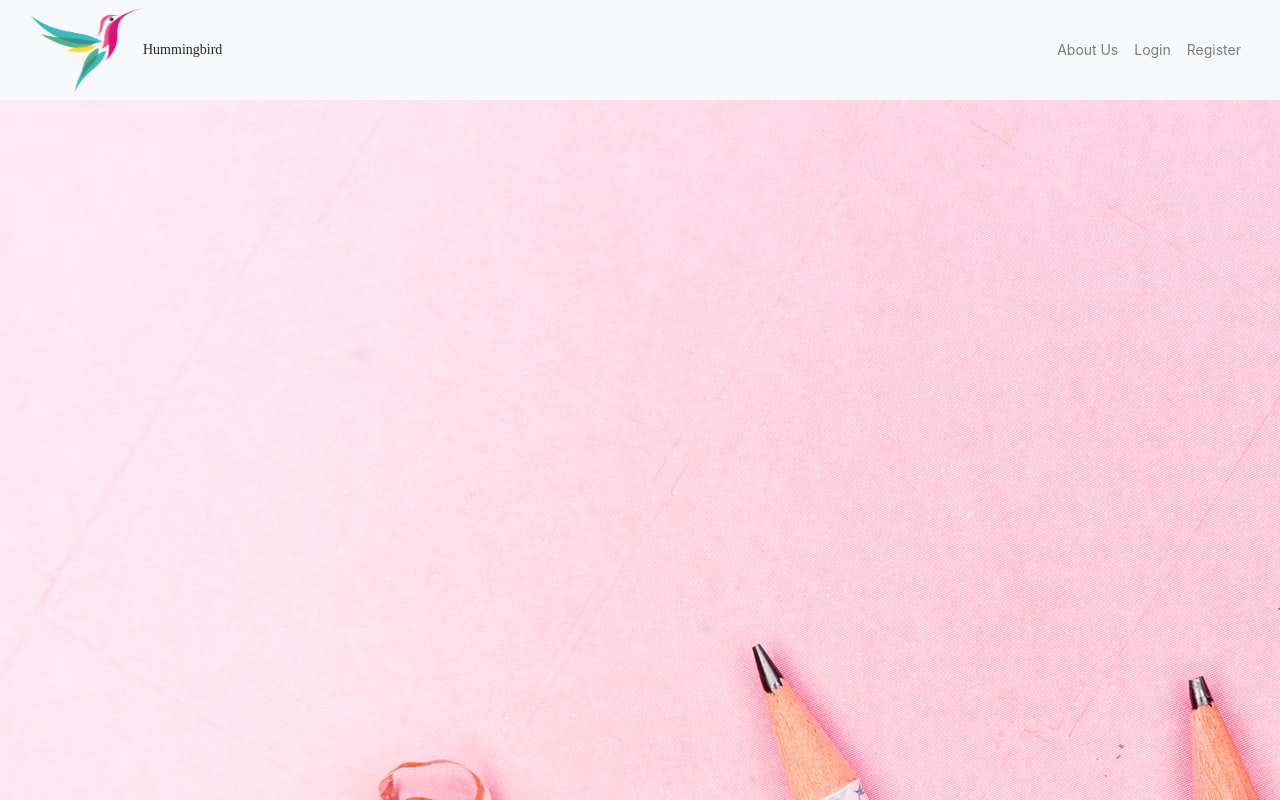
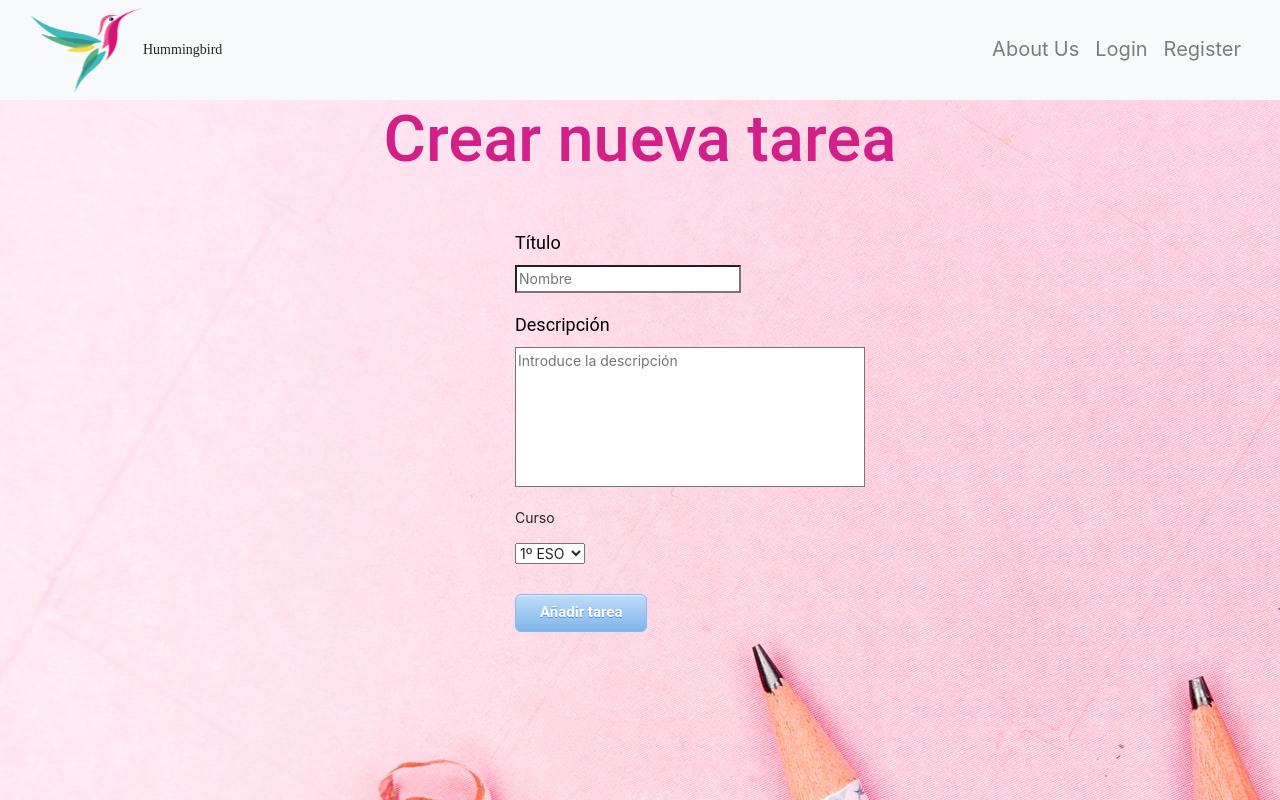
Before and after one commit to esanchezblanca/HummingbirdF, a React (Create React App) app: page /task in a window 1280 px wide. Built offline with nearby package versions, Linux system fonts and the light colour scheme.

Commit message:
creada página añadir tareas y segunda barra

```diff
--- a/src/App.js
+++ b/src/App.js
@@ -9,6 +9,8 @@ import About from './containers/About/About';
 import Login from './containers/Login/Login';
 import Register from './containers/Register/Register';
 import Dashboard from './containers/Dashboard/Dashboard';
+import Task from './containers/Task/Task';
+import Profile from './containers/Profile/Profile';
 
 function App() {
   return (
@@ -21,6 +23,8 @@ function App() {
         <Route path="/login" component={Login}/>
         <Route path="/register" component={Register}/>
         <Route path="/dashboard" component={Dashboard}/>
+        <Route path="/task" component={Task}/>
+        <Route path="/profile" component={Profile}/>
       </Router>
   );
 }
--- /dev/null
+++ b/src/components/Taskbar/Taskbar.css
@@ -0,0 +1,3 @@
+.nav-button{
+    font-size: 20px;
+}
--- /dev/null
+++ b/src/components/Taskbar/Taskbar.jsx
@@ -0,0 +1,28 @@
+import React, { Component } from 'react';
+import './Taskbar.css'
+
+import { Link } from 'react-router-dom';
+
+export default class Taskbar extends Component {
+    render() {
+        return (
+
+            <nav className="navbar navbar-expand-lg navbar-dark bg-dark">
+                <div className="collapse navbar-collapse" id="navbarNav">
+                    <ul className="navbar-nav ml-auto">
+                        <li className="nav-button">
+
+                            <a className="nav-link" href="/task">Añadir tarea</a>
+                        </li>
+                        <li className="nav-button">
+                            <a className="nav-link" href="/profile">Ver perfil</a>
+                        </li>
+
+
+                    </ul>
+                </div>
+            </nav>
+
+        )
+    }
+}
--- a/src/containers/Dashboard/Dashboard.jsx
+++ b/src/containers/Dashboard/Dashboard.jsx
@@ -4,6 +4,7 @@ import "./Dashboard.css";
 import axios from 'axios';
 import { useHistory } from 'react-router-dom';
 
+import Taskbar from '../../components/Taskbar/Taskbar';
 
 
 export default class Dashboard extends Component {
@@ -38,6 +39,7 @@ export default class Dashboard extends Component {
     render() {
         return (
             <section>
+                <Taskbar/>
                 <h1>Estas son tus tareas:</h1>
                 { this.state.taskList.map((task) => {
                     return (
@@ -52,5 +54,4 @@ export default class Dashboard extends Component {
                 }
             </section>);
     }
-
 }
--- a/src/containers/Login/Login.jsx
+++ b/src/containers/Login/Login.jsx
@@ -21,7 +21,7 @@ const Login = () => {
         localStorage.setItem('userToken', res.data.token);
         localStorage.setItem('user', res.data.user);
         notification.success({ message: 'Login correcto'})
-        history.push('/home')
+        history.push('/dashboard')
       })
       .catch(err => {
         notification.error({ message: 'Error en el login', description:'No se pudo acceder'})
--- /dev/null
+++ b/src/containers/Task/Task.css
@@ -0,0 +1,70 @@
+.textarea{
+    resize: none;
+    width: 25em;
+    height: 10em;
+}
+
+
+
+
+.container{
+    display: flex;
+    align-items: center;
+    justify-content: center;
+
+
+}
+
+.container div{
+    width: 250px;
+    height: 100%;
+
+}
+
+.labels{
+    display: flex;
+    margin-top: 1em;
+    font-size: 18px;
+    font-family: 'Roboto', sans-serif;
+    color: black;
+}
+
+.title1{
+
+    display: flex;
+    flex-direction: column;
+    align-items: center;
+
+
+    font-size: 65px;
+    font-family: 'Roboto', sans-serif;
+    color: #d32088;
+}
+
+.selector{
+    display: flex;
+    flex-direction: column;
+    margin-top: 1em;
+}
+
+.submitButton{
+    display: flex;
+    margin-top: 2em;
+    margin-right: 1em;
+
+
+    box-shadow:inset 0px 1px 0px 0px #dcecfb;
+	background:linear-gradient(to bottom, #bddbfa 5%, #80b5ea 100%);
+	background-color:#bddbfa;
+	border-radius:6px;
+	border:1px solid #84bbf3;
+	display:inline-block;
+	cursor:pointer;
+	color:#ffffff;
+	font-family: 'Roboto', sans-serif;
+	font-size:15px;
+	font-weight:bold;
+	padding:6px 24px;
+	text-decoration:none;
+	text-shadow:0px 1px 0px #528ecc;
+}
--- /dev/null
+++ b/src/containers/Task/Task.jsx
@@ -0,0 +1,67 @@
+import React from 'react';
+import "./Task.css";
+import axios from 'axios';
+import { notification } from 'antd';
+import 'antd/dist/antd.css';
+import { useHistory } from 'react-router-dom';
+
+
+const Task = () => {
+
+    const history = useHistory();
+    const handleSubmit = async (event) => {
+    try {
+      event.preventDefault();
+      const user = localStorage.getItem('user');
+      const form = event.target;
+      const addTask = {
+        title: form.title.value,
+        description: form.description.value,
+        year_id: form.year_id.value,
+        user_id: user.id
+
+      }
+      await axios.post('https://hummingbirdback.herokuapp.com/api/task', addTask).then(res => {
+        notification.success({ message: 'Tarea añadida'})
+        history.push('/dashboard')
+      })
+      .catch(err => {
+          console.log(err.response)
+        notification.error({ message: 'Error al crear la tarea', description:'No se pudo crear la tarea'})
+      })
+
+    }
+    catch (error) {
+      console.error(error)
+      notification.error({ message: 'Error al crear la tarea', description: 'No se pudo crear la tarea' })
+    }
+  }
+    return(
+
+        <form className="divRegister" onSubmit={handleSubmit}>
+            <h4 className="title1">Crear nueva tarea</h4>
+          <div className="container" >
+                <div>
+                    <label className="labels">Título</label>
+                    <input type="text" name="title" placeholder="Nombre"/>
+                    <label className="labels">Descripción</label>
+                    <textarea className="textarea"  placeholder="Introduce la descripción" />
+
+                    <label className="selector">Curso</label>
+                        <select className="selector" name="year">
+                            <option defaultValue value="1">1º ESO</option>
+                            <option value="2">2º ESO</option>
+                            <option value="3">3º ESO</option>
+                            <option value="4">4º ESO</option>
+                        </select>
+
+
+                        <input type="submit" className="submitButton" value="Añadir tarea"/>
+
+                </div>
+                </div>
+        </form>
+    );
+}
+
+export default Task;
```
Also changed, not shown: src/containers/Profile/Profile.css (added), src/containers/Profile/Profile.jsx (added), 1 other file (tests, documents, lock files or other folders).
